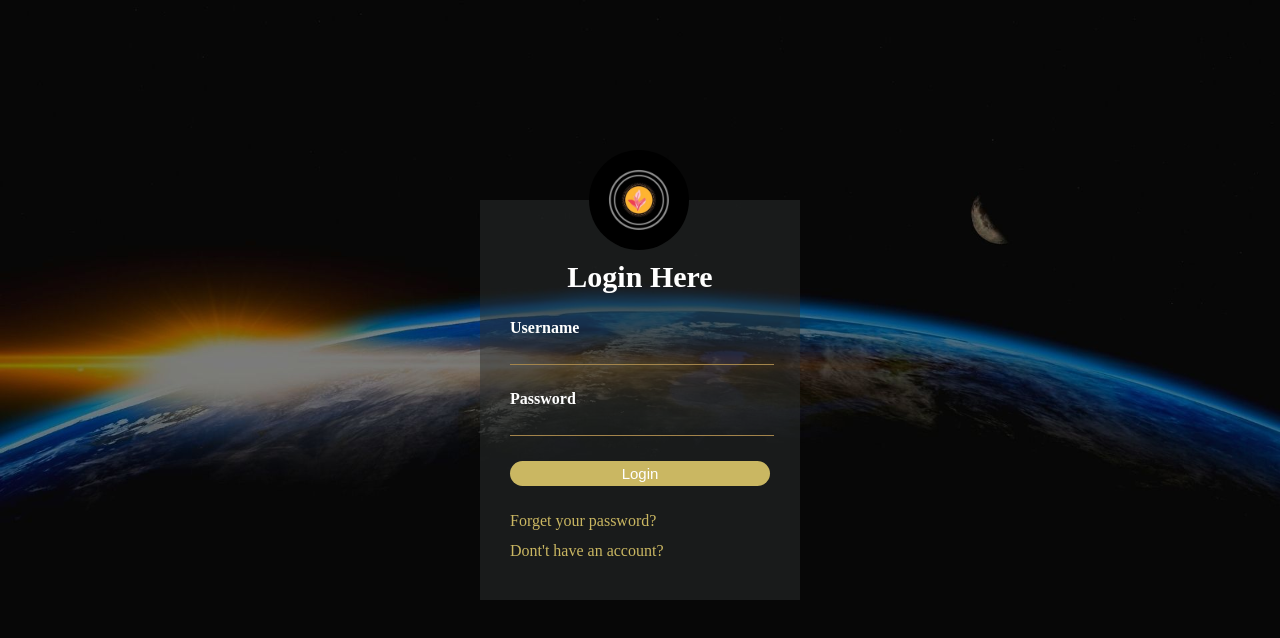
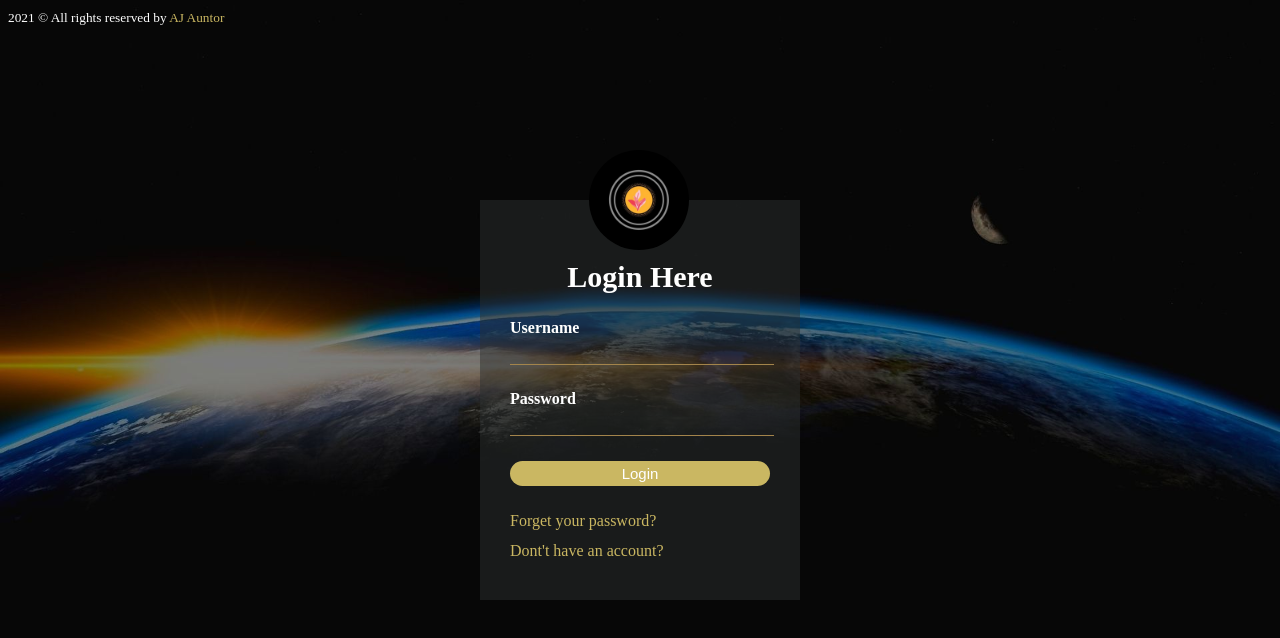
Before and after one commit to ajauntor/login-page-one, a plain HTML site: page index.html in a window 1280 px wide. Shown: the top 638 px of the page. Drawn offline with Linux system fonts and the light colour scheme.

Commit message:
finish that

```diff
--- a/css/style.css
+++ b/css/style.css
@@ -69,6 +69,13 @@ body{
     color: rgb(202, 183, 98);
     line-height: 30px;
 }
+small{
+    color: #fff;
+}
+small a{
+    color:  rgb(202, 183, 98) ;
+    text-decoration: none;
+}
 .login-form a:hover{
    text-decoration:underline ;
    color: white;
--- a/index.html
+++ b/index.html
@@ -27,5 +27,8 @@
             <a href="#">Dont't have an account?</a>
         </form>
     </div>
+    <footer>
+        <small>2021 &copy; All rights reserved by <span><a target="_blank" href="https://www.linkedin.com/in/ajauntors/">AJ Auntor</a></span></small>
+    </footer>
 </body>
 </html>
```
